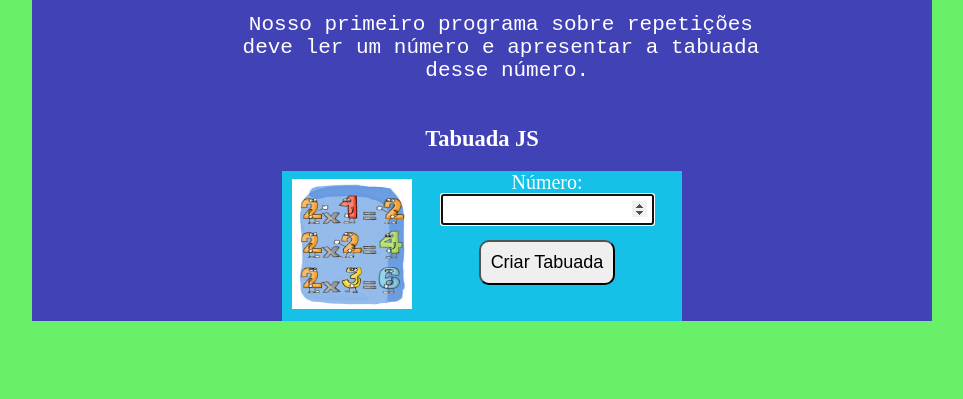
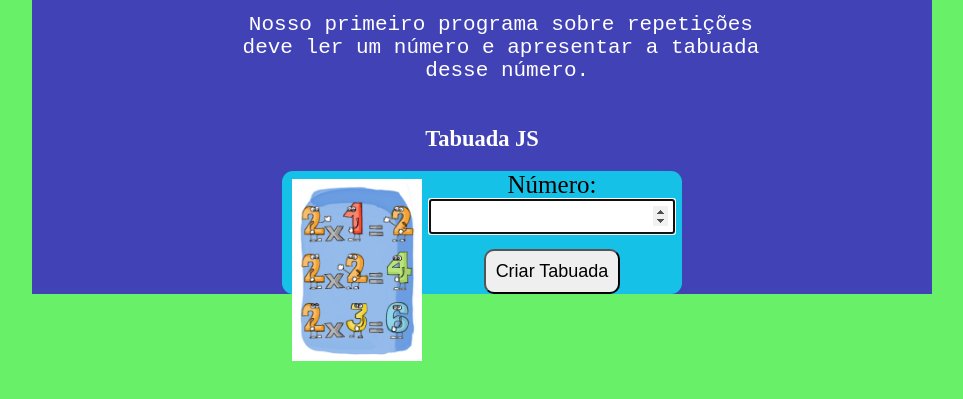
Before and after one commit to pedro-filho-81/JavaScripts, a plain HTML site: page livro-algoritimos/cap05/exemplos/loop-for/tabuada/tabuada.html in a window 1280 px wide. Shown: the part 85-484 px from the top of the page, without its empty margins (158-1121 px from the left). Drawn offline with Linux system fonts and the light colour scheme.

Commit message:
Atualização

```diff
--- a/livro-algoritimos/cap05/exemplos/loop-for/tabuada/tabuada.html
+++ b/livro-algoritimos/cap05/exemplos/loop-for/tabuada/tabuada.html
@@ -10,7 +10,7 @@
       type="image/x-icon"
     />
     <title>Programa Tabuada JS</title>
-    <link rel="stylesheet" href="/css/style.css" />
+    <link rel="stylesheet" href="/livro-algoritimos/css/style.css" />
   </head>
 
   <body>
@@ -25,7 +25,11 @@
       <h2>Tabuada JS</h2>
 
       <div id="questionario">
-        <img id="inImagem" src="/cap05/img/ex5_1.jpg" alt="Imagem da tabuada" />
+        <img
+          id="inImagem"
+          src="/livro-algoritimos/cap05/img/ex5_1.jpg"
+          alt="Imagem da tabuada"
+        />
         <form>
           <p>
             <label for="inNumero">Número:</label> <br />
@@ -53,6 +57,6 @@
     </div>
 
     <!-- Adiciona o JavaScript -->
-    <script src="/cap05/exemplos/loop-for/tabuada/tabuada.js"></script>
+    <script src="/livro-algoritimos/cap05/exemplos/loop-for/tabuada/tabuada.js"></script>
   </body>
 </html>
--- a/livro-algoritimos/css/style.css
+++ b/livro-algoritimos/css/style.css
@@ -5,8 +5,8 @@ body {
 #container {
   background-color: rgb(66, 66, 183);
   color: white;
-  width: bold;
   width: 900px;
+  height: auto;
   font-size: 15px;
   text-align: center;
   margin: auto;
@@ -24,16 +24,17 @@ img {
 }
 
 div#questionario {
+  border-radius: 11px;
   box-sizing: flex; /* coloca os elementos em linha  */
   margin: auto; /* centraliza os elementos*/
   width: 400px; /* coloca o container com 400 pixel de largura */
-  height: 150px;
+  height: auto;
   background-color: rgba(0, 255, 255, 0.671);
 }
 
 img#inImagem {
-  width: 120px;
-  height: 130px;
+  width: 130px;
+  height: auto;
   margin-top: 8px;
   margin-left: 10px;
 }
@@ -48,13 +49,15 @@ img.alta {
   height: 200px;
   width: 180px;
 }
+
 label {
-  font-size: 20px;
+  font-size: 25px;
+  color: black;
 }
 
 input {
   padding: 5px;
-  font-size: 15px;
+  font-size: 18px;
 }
 
 div#resposta {
@@ -69,7 +72,7 @@ h2#outResp1 h2#outResp2 {
   margin: auto;
   width: 300px;
   padding: 10px;
-  font-size: 25px;
+  font-size: 30px;
 }
 
 h1 {
```
